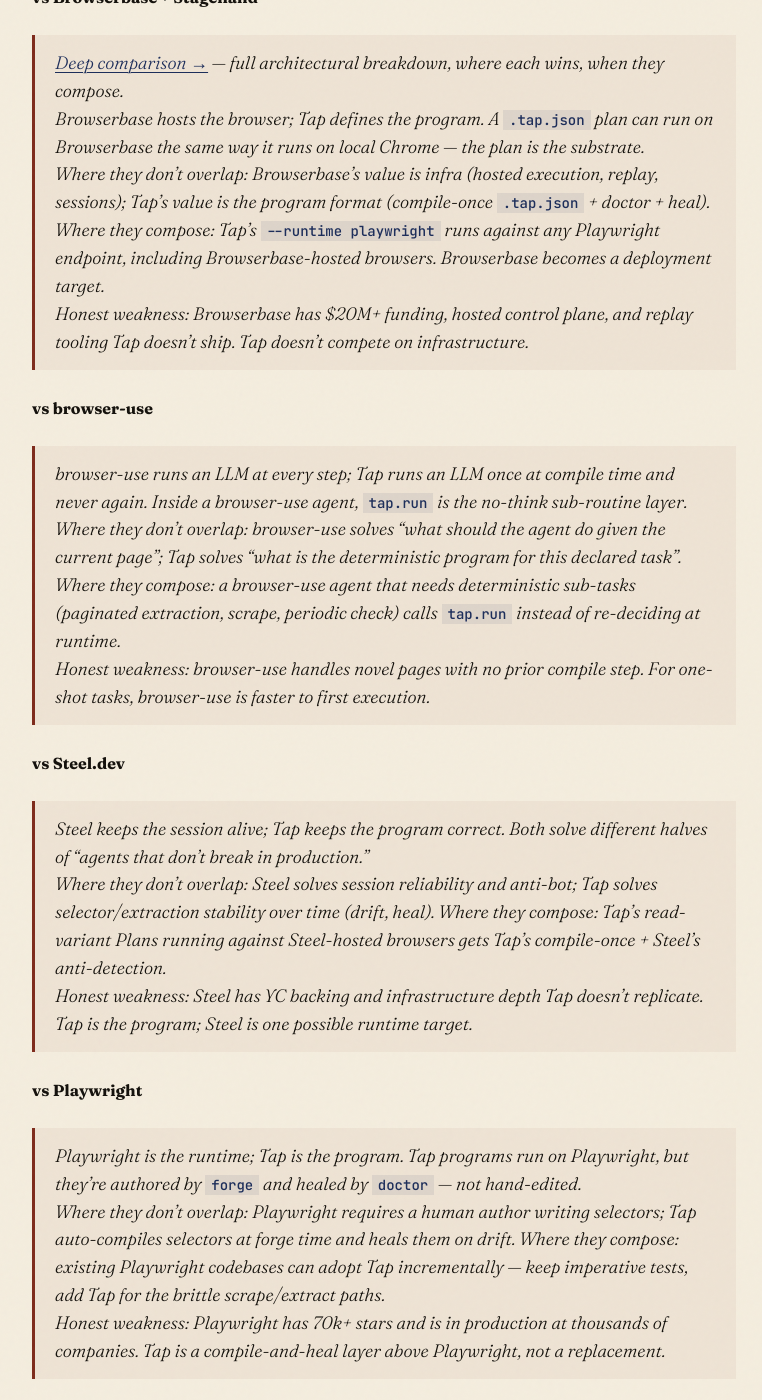
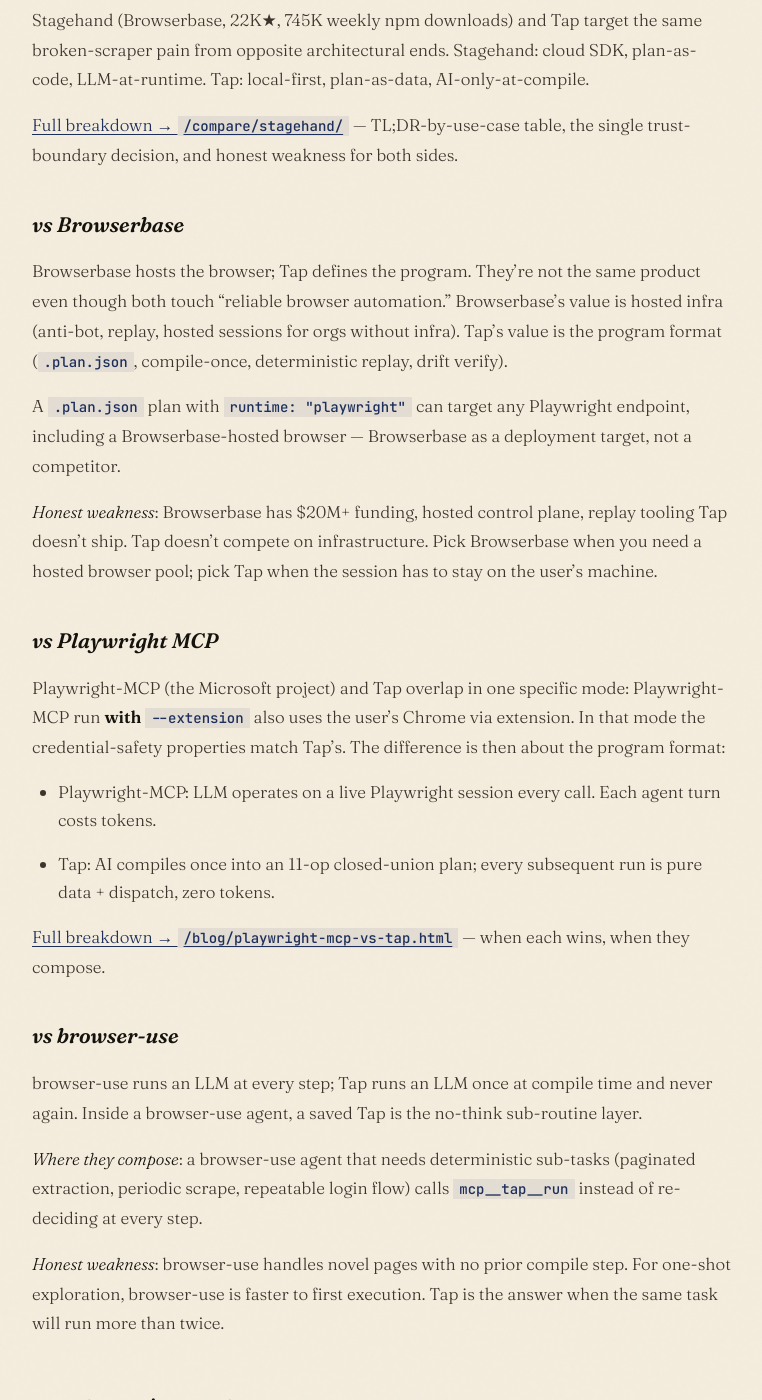
Before and after one commit to LeonTing1010/tap, a Jekyll site: the page built from docs/compare/index.md, in a window 1280 px wide and 1400 px high, scrolled down 2358 px. Shown: the whole window, without its empty margins (256-1018 px from the left). Built offline with Jekyll 4.4.1, drawn with Linux system fonts in a browser that asks for light colours; our own code applies the rules of GitHub Pages for plain Markdown files; some of the changed text lies outside the part shown.

Commit message:
docs(taprun.dev): agent-first narrative across llms.txt / agents.json / compare hub
Distribution focus shift: human SEO is unwinnable; agent discovery is
greenfield. Agent-readable surfaces (llms.txt, /.well-known/agents.json,
/compare/) should lead with the use case (browser tasks that need login)
and the trust-boundary distinction vs cloud MCP servers, not generic
zero-tokens framing.

- llms.txt: rewrite opening + add "When to pick Taprun" section
- agents.json: rewrite description + add use_case field
- compare/index.md: replace stale planning doc (Libretto/Steel refs from
  retired thesis) with a real agent-readable hub — use-case table,
  trust-boundary architecture diagram, 4 deep-dive sections (Stagehand,
  Browserbase, Playwright-MCP, browser-use), schema.org Article JSON-LD

index.html hero already credential-focused ("Your cookies should never
leave your laptop") — unchanged.

Co-Authored-By: Claude Opus 4.7 (1M context) <noreply@anthropic.com>

````diff
--- a/docs/compare/index.md
+++ b/docs/compare/index.md
@@ -1,144 +1,131 @@
 ---
-title: "Where Tap fits among adjacent tools"
-description: "How Tap composes with browser-use, Stagehand, Browserbase, Libretto, and Replay MCP. Architecture diagram + per-project section showing where each lives in the stack and where Tap's compile-once layer fits."
+title: "Tap vs cloud MCP servers — pick by trust boundary"
+description: "Tap is the MCP for browser tasks that need login. Cloud MCP servers (Stagehand, Browserbase, Playwright-MCP-hosted, browser-use) need the session in their database to function — Tap runs in the user's real Chrome. Side-by-side comparison."
 permalink: /compare/
+layout: default
 ---
 
-# Where Tap fits among adjacent tools
+# Tap vs cloud MCP servers — pick by trust boundary
 
-**Format choice**: per Leo's W1-end suggestion, replace 5-column table with **one architecture diagram + per-project section**. The diagram does the heavy lifting; rows are honest detail.
+> **The MCP server for browser tasks that need login.** Cloud-hosted MCP servers need your session in *their* database to function. Tap runs in your real Chrome via extension — credentials never leave your machine.
+
+The browser-automation MCP landscape splits along a single architectural seam: **where the live browser runs**. Once that's decided, everything else follows.
+
+- **Cloud-hosted MCPs** (Stagehand, Browserbase, Playwright-MCP-as-a-service, browser-use) run the browser in their pool. To do anything authenticated, they need your cookies in their database.
+- **Tap** runs the browser on your laptop via a Chrome extension. The MCP server bridges to a process the user owns; the substrate is the user's own logged-in profile.
+
+For public-page scraping at high parallelism, cloud is the right answer. For tasks that touch your WeChat draft / Linear / Notion / internal SaaS / banking / SSO-gated admin consoles, only Tap is even architecturally eligible.
+
+<script type="application/ld+json">
+{
+  "@context": "https://schema.org",
+  "@type": "Article",
+  "headline": "Tap vs cloud MCP servers — pick by trust boundary",
+  "about": [
+    { "@type": "SoftwareApplication", "name": "Taprun", "url": "https://taprun.dev" },
+    { "@type": "SoftwareApplication", "name": "Stagehand", "url": "https://github.com/browserbase/stagehand" },
+    { "@type": "SoftwareApplication", "name": "Browserbase", "url": "https://www.browserbase.com" },
+    { "@type": "SoftwareApplication", "name": "Playwright MCP", "url": "https://github.com/microsoft/playwright-mcp" },
+    { "@type": "SoftwareApplication", "name": "browser-use", "url": "https://github.com/browser-use/browser-use" }
+  ],
+  "isPartOf": { "@type": "WebSite", "url": "https://taprun.dev", "name": "Taprun" }
+}
+</script>
+
+## Pick by use case
+
+| Your task | Pick |
+|---|---|
+| Logged-in account (WeChat / Linear / Notion / Twitter / LinkedIn) | **Tap** — session stays in your Chrome |
+| Internal / VPN-restricted / SSO-gated tools | **Tap** — your laptop is on the VPN, the cloud isn't |
+| HIPAA / SOC2 / regulated cohort, data can't cross vendor boundary | **Tap** — no vendor-side log to subpoena |
+| 10K parallel scrape jobs against public pages | **Stagehand + Browserbase** — built for this |
+| AI agent that browses public web for end users | **browser-use** or **Stagehand** — cloud-first scales out |
+| Quick prototype, want LLM to figure it out at runtime | **Stagehand** — `act("click the price")` is faster than compiling a plan |
+| Cron job that runs the same flow forever, can't pay tokens per run | **Tap** — plans compile once, replay at zero tokens |
+| Existing Playwright/Puppeteer scripts that keep breaking | **Tap** — [adapters](/spec/plan-v1/) convert source 1:1, plus drift verify |
+
+Both lists are real. Pick the architecture that matches what you're actually trying to do.
+
+## Architecture, in one diagram
+
+```
+                  AGENT  (Claude Code · Cursor · Cline · Continue · Zed)
+                                       │
+                                       ▼
+                ┌──────────────────────────────────────────┐
+                │              MCP server                   │
+                └──────────────────────────────────────────┘
+                          │                          │
+              ── runs IN your Chrome ──    ── runs IN vendor cloud ──
+                          ▼                          ▼
+                  ┌──────────────┐          ┌──────────────────┐
+                  │ Tap          │          │ Stagehand        │
+                  │  ext + plan  │          │ Browserbase      │
+                  │  (this site) │          │ Playwright-MCP*  │
+                  └──────┬───────┘          │ browser-use      │
+                         │                  └────────┬─────────┘
+                         ▼                           ▼
+                  ╔═════════════╗             ╔════════════════╗
+                  ║ Your Chrome ║             ║ Vendor browser ║
+                  ║ Your cookies║             ║ Your cookies   ║
+                  ╚═════════════╝             ║ (in their DB)  ║
+                                              ╚════════════════╝
+
+* Playwright-MCP itself can run locally; the comparison here is to the
+  hosted-service flavor most agents reach via remote MCP endpoints.
+```
+
+The trust boundary is the load-bearing distinction. Everything else (cost model, parallelism profile, headless support, anti-bot infra) is downstream of where the browser runs.
+
+## Per-project deep-dives
+
+### vs Stagehand
+
+Stagehand (Browserbase, 22K★, 745K weekly npm downloads) and Tap target the same broken-scraper pain from opposite architectural ends. Stagehand: cloud SDK, plan-as-code, LLM-at-runtime. Tap: local-first, plan-as-data, AI-only-at-compile.
+
+[Full breakdown → `/compare/stagehand/`](/compare/stagehand/) — TL;DR-by-use-case table, the single trust-boundary decision, and honest weakness for both sides.
+
+### vs Browserbase
+
+Browserbase hosts the browser; Tap defines the program. They're not the same product even though both touch "reliable browser automation." Browserbase's value is hosted infra (anti-bot, replay, hosted sessions for orgs without infra). Tap's value is the program format (`.plan.json`, compile-once, deterministic replay, drift verify).
+
+A `.plan.json` plan with `runtime: "playwright"` can target any Playwright endpoint, including a Browserbase-hosted browser — Browserbase as a deployment target, not a competitor.
+
+*Honest weakness*: Browserbase has $20M+ funding, hosted control plane, replay tooling Tap doesn't ship. Tap doesn't compete on infrastructure. Pick Browserbase when you need a hosted browser pool; pick Tap when the session has to stay on the user's machine.
+
+### vs Playwright MCP
+
+Playwright-MCP (the Microsoft project) and Tap overlap in one specific mode: Playwright-MCP run **with `--extension`** also uses the user's Chrome via extension. In that mode the credential-safety properties match Tap's. The difference is then about the program format:
+
+- Playwright-MCP: LLM operates on a live Playwright session every call. Each agent turn costs tokens.
+- Tap: AI compiles once into an 11-op closed-union plan; every subsequent run is pure data + dispatch, zero tokens.
+
+[Full breakdown → `/blog/playwright-mcp-vs-tap.html`](/blog/playwright-mcp-vs-tap.html) — when each wins, when they compose.
+
+### vs browser-use
+
+browser-use runs an LLM at every step; Tap runs an LLM once at compile time and never again. Inside a browser-use agent, a saved Tap is the no-think sub-routine layer.
+
+*Where they compose*: a browser-use agent that needs deterministic sub-tasks (paginated extraction, periodic scrape, repeatable login flow) calls `mcp__tap__run` instead of re-deciding at every step.
+
+*Honest weakness*: browser-use handles novel pages with no prior compile step. For one-shot exploration, browser-use is faster to first execution. Tap is the answer when the same task will run more than twice.
+
+## When Tap is the wrong answer
+
+- You need 10K parallel sessions against public pages. Tap runs in *one* Chrome (yours). Use Browserbase.
+- You're building a consumer agent that browses arbitrary user-supplied URLs. The cloud pool model fits; Tap doesn't.
+- You want hosted replay, session recordings, an admin UI. Tap ships none of that — its scope is the program format + the local runtime.
+
+If your task description starts with "for each customer's account" — Tap is the right answer. If it starts with "for each search result" — probably not.
+
+## Further reading
+
+- [Authenticated browser MCP — what the trust boundary actually means](/blog/authenticated-browser-mcp.html)
+- [Why local-first browser automation outlasts cloud SDKs](/local-first/)
+- [Plan-v1 spec (11-op closed union)](/spec/plan-v1/)
+- [Compile once, run forever — the four meta verbs](/blog/compile-once-diff-the-drift.html)
 
 ---
 
-## Page outline (as it would render)
-
-### Hero (above fold)
-
-> **Compile once. Run forever. Diff the drift.**
->
-> Five tools that touch the same problem from different angles. Here's where each lives, where they overlap, and where they compose.
-
-(Existing taprun.dev hero copy. Keep verbatim — already user-voice anchored per `tap_evidence_positioning_2026-04-21.md`.)
-
-### Architecture diagram (single image, ~600px wide)
-
-ASCII sketch of what the rendered SVG should show:
-
-```
-                  AGENT  (Claude Code · Cursor · LangChain · browser-use)
-                            │
-                            ▼
-           ┌────────────────────────────────────┐
-           │           PROGRAM FORMAT           │   ← Tap lives here
-           │   bare Plan (11-op closed union)   │
-           └─────┬─────────┬─────────┬──────────┘
-                 │         │         │
-                 ▼         ▼         ▼
-           ┌─────────┐ ┌─────────┐ ┌─────────┐
-           │ Adapter │ │ Adapter │ │ Adapter │   ← html / rss / jsonld /
-           │  html   │ │   rss   │ │ jsonld  │      mcp / openapi (A1+)
-           └─────┬───┘ └─────────┘ └─────────┘
-                 │
-                 ▼
-        ┌────────────────────────────────┐
-        │           RUNTIME              │     ← extension / playwright
-        │  Chrome ext · Playwright · AX  │        / macos
-        └──────────┬─────────────────────┘
-                   │
-                   ▼
-              ╔══════════╗
-              ║ Real web ║
-              ╚══════════╝
-```
-
-Five competitor "blast zones" overlaid on this diagram (in caption / interactive form):
-
-- **browser-use** = AGENT layer (LLM-at-runtime, no compile step)
-- **Libretto** = compiles to PROGRAM FORMAT, but format = arbitrary Playwright JS (not closed union)
-- **Browserbase / Steel** = RUNTIME layer (hosted Chrome / sessions / anti-bot)
-- **Playwright** = RUNTIME layer + bring-your-own program (humans hand-write the program)
-- **Tap** = PROGRAM FORMAT + ADAPTER + RUNTIME selector (only project that owns all three layers + open the format spec)
-
-### Per-project rows (5 sections)
-
-Each section reuses the ⟨Their layer · Tap layer · Where they don't overlap · Where they compose⟩ blocks from `core/docs/positioning-matrix.md`. Trimmed to ~80 words each. Includes the "honest weakness" sentence — non-negotiable.
-
-#### vs Libretto
-
-> Libretto and Tap both compile-once with LLMs. Libretto emits Playwright JS; Tap emits a closed 11-op bare Plan that doctor statically verifies against Layer 1 sources.
->
-> *Where they don't overlap*: Libretto's output is unbounded JS; Tap's output is a closed-union JSON document `doctor` can statically verify. *Where they compose*: Libretto's compile step could emit `.tap.json` instead of Playwright scripts — same compile-once frame, narrower output, free static verifiability.
->
-> *Honest weakness*: Libretto has 100× the GitHub stars. Tap's 4-layer priority is structurally better but is unknown vocabulary outside Tap. Pick Libretto if your team already lives in Playwright.
-
-#### vs Browserbase + Stagehand
-
-> [Deep comparison →](/compare/stagehand/) — full architectural breakdown, where each wins, when they compose.
->
-> Browserbase hosts the browser; Tap defines the program. A `.tap.json` plan can run on Browserbase the same way it runs on local Chrome — the plan is the substrate.
->
-> *Where they don't overlap*: Browserbase's value is infra (hosted execution, replay, sessions); Tap's value is the program format (compile-once `.tap.json` + doctor + heal). *Where they compose*: Tap's `--runtime playwright` runs against any Playwright endpoint, including Browserbase-hosted browsers. Browserbase becomes a deployment target.
->
-> *Honest weakness*: Browserbase has $20M+ funding, hosted control plane, and replay tooling Tap doesn't ship. Tap doesn't compete on infrastructure.
-
-#### vs browser-use
-
-> browser-use runs an LLM at every step; Tap runs an LLM once at compile time and never again. Inside a browser-use agent, `tap.run` is the no-think sub-routine layer.
->
-> *Where they don't overlap*: browser-use solves "what should the agent do given the current page"; Tap solves "what is the deterministic program for this declared task". *Where they compose*: a browser-use agent that needs deterministic sub-tasks (paginated extraction, scrape, periodic check) calls `tap.run` instead of re-deciding at runtime.
->
-> *Honest weakness*: browser-use handles novel pages with no prior compile step. For one-shot tasks, browser-use is faster to first execution.
-
-#### vs Steel.dev
-
-> Steel keeps the session alive; Tap keeps the program correct. Both solve different halves of "agents that don't break in production."
->
-> *Where they don't overlap*: Steel solves session reliability and anti-bot; Tap solves selector/extraction stability over time (drift, heal). *Where they compose*: Tap's read-variant Plans running against Steel-hosted browsers gets Tap's compile-once + Steel's anti-detection.
->
-> *Honest weakness*: Steel has YC backing and infrastructure depth Tap doesn't replicate. Tap is the program; Steel is one possible runtime target.
-
-#### vs Playwright
-
-> Playwright is the runtime; Tap is the program. Tap programs run on Playwright, but they're authored by `forge` and healed by `doctor` — not hand-edited.
->
-> *Where they don't overlap*: Playwright requires a human author writing selectors; Tap auto-compiles selectors at forge time and heals them on drift. *Where they compose*: existing Playwright codebases can adopt Tap incrementally — keep imperative tests, add Tap for the brittle scrape/extract paths.
->
-> *Honest weakness*: Playwright has 70k+ stars and is in production at thousands of companies. Tap is a compile-and-heal layer above Playwright, not a replacement.
-
-### Benchmark teaser (link, not embed)
-
-One paragraph + chart preview pointing to `taprun.dev/benchmark/` (W3 deliverable, not yet shipped):
-
-> **Concrete number**: on a synthetic HN class-rename drift, a Claude Code sub-agent spends 45,064 tokens to recover the broken extractor. Tap heals the same drift in 1,134 tokens (sonnet) — and 0 tokens on cache replay. [See full benchmark →]
-
-Don't embed the full chart here — keep this page focused on positioning. Benchmark page has the data.
-
-### Footer
-
-> Tap is closed-source / proprietary; the 11-op bare Plan format is open and documented at [taprun.dev/spec/plan-v1/](https://taprun.dev/spec/plan-v1/). The v1 W3C Annotation vocabulary at [/ns/tap-v1/](https://taprun.dev/ns/tap-v1/) is preserved as a historical archive.
->
-> Found an error in this page? [Open an issue](https://github.com/LeonTing1010/tap/issues).
-
-(Per CLAUDE.md content rules: never call Tap "open-source"; phrasing here uses "closed-source / proprietary" with "the format is open" as the contrast — accurate per the source/license matrix.)
-
----
-
-## Implementation plan for actual page
-
-This draft is markdown for review. Render path when published:
-
-1. **Location**: `public/compare/index.html` in `LeonTing1010/tap` repo (MIT public, GH Pages → taprun.dev)
-2. **Template**: copy structure from existing `public/blog/` post template; reuse the Bricolage Grotesque + Fraunces font stack from `taprun.dev/ns/tap-v1/`
-3. **Architecture diagram**: SVG hand-written, not generated. Single-file, no JS dependencies. ~600px max width.
-4. **SEO meta**:
-   - `<title>Tap vs Libretto vs Browserbase vs Steel vs Playwright — compile-time browser automation</title>`
-   - `<meta description>` covers all 5 projects + comparison frame in 155 chars
-   - Schema.org `ComparisonTable` JSON-LD for structured-data crawlers
-5. **UTM tagging on outbound links** — internal `/blog/` and `/ns/` links untagged; competitor homepage links tagged `utm_source=taprun-compare`
-6. **GA4 event**: `compare_page_view` on load + `compare_section_visible` on scroll into each per-project block (helps decide which competitor's section drives most attention)
-
-## Non-implementation considerations
-
-- **Risk: competitor backlash**. Honest comparisons get shared, but a competitor reading their own "honest weakness" sentence may dispute. Mitigation: every weakness sentence cites a verifiable fact (star count, funding, feature name). No subjective claims.
-- **Risk: looking small/needy**. A small project publishing comparisons against bigger projects can read as desperate. Mitigation: lead with architecture diagram (assertion of equal-scope discussion), not feature checklist.
-- **Updating cadence**: competitive landscape moves; commit to quarterly review. Add `<!-- last-reviewed: YYYY-MM-DD -->` HTML comment.
+<small>Found an error or out-of-date claim? <a href="https://github.com/LeonTing1010/tap/issues/new">Open an issue</a>. Last reviewed 2026-05-14.</small>
````
Also changed, not shown: docs/llms.txt (+7 -1 lines), docs/.well-known/agents.json.
